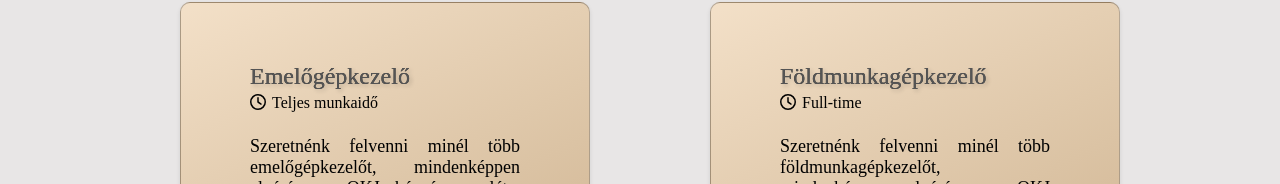
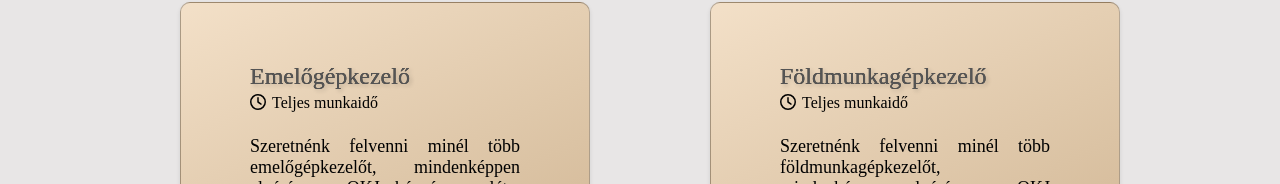
Before and after one commit to Zsotya/manitoupeti, a Vue app in the folder frontend/: page /karrier in a window 1280 px wide. Shown: the part 354-538 px from the top of the page. Built offline with nearby package versions, Linux system fonts and the light colour scheme.

Commit message:
Fixed minor data issue for 1 item

```diff
--- a/frontend/src/views/Career.vue
+++ b/frontend/src/views/Career.vue
@@ -29,7 +29,8 @@ const jobs = [
       "Szeretnénk felvenni minél több földmunkagépkezelőt, mindenképpen elvárás az OKJ képzés megléte. Részletek a 'Jelentkezz most!' gombra kattintás után elérhetőek.",
     jobDescription_en:
       "We would like to apply more and more machine operators, you must have OKJ. Details at 'Apply now!' button go check",
-    jobTime_hu: "Full-time",
+    jobTime_hu: "Teljes munkaidő",
+    jobTime_en: "Full-time",
   },
   {
     id: 3,
```
